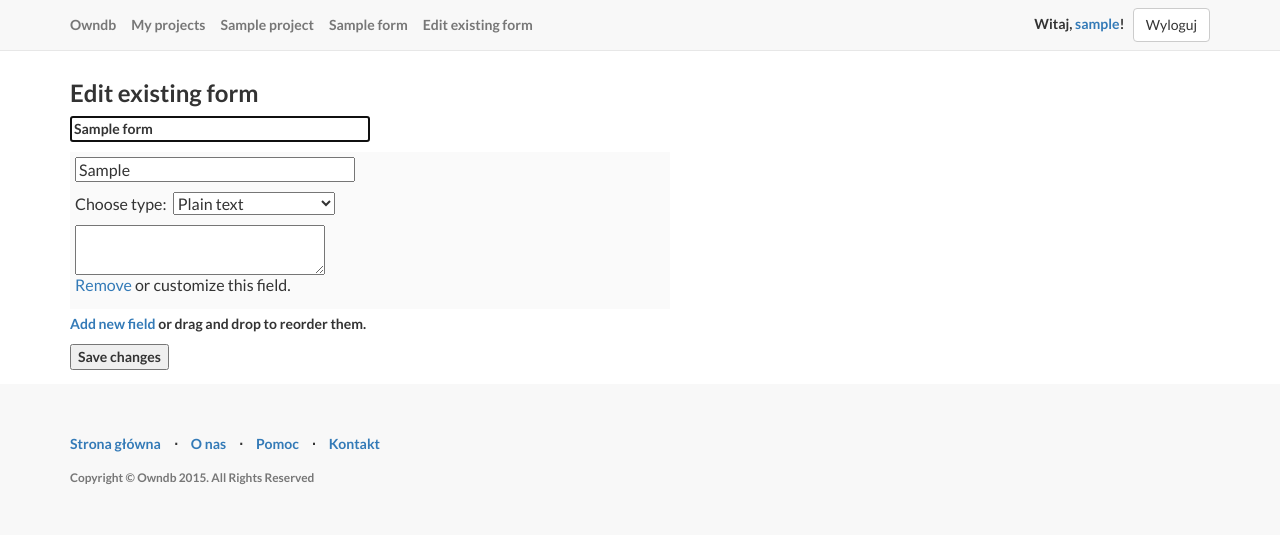
After one commit to kmarud/owndb, a Django app: page /store/1/1/edit/ in a window 1280 px wide. The commit adds this page. Shown: the top 535 px of the page. Run offline with Django 3.2, Linux system fonts and the light colour scheme; a user stored in the database is signed in; data comes from the database, SQL or seed files in the repository; tables that the repository leaves empty hold one stand-in row (values such as "Sample post"); some libraries are stand-ins or nearby versions.

Commit message:
Improvements. First attempt to forms connection (dynamic form and field selection works). Edit page added, but is in early state. """New version of ERD at docs is available.

```diff
--- a/static/css/owndb-1.0.css
+++ b/static/css/owndb-1.0.css
@@ -1,5 +1,5 @@
 /*
- * Owndb CSS - form related pages.
+ * Owndb additional css file.
  *
  */
 
--- a/static/js/owndb-1.0.js
+++ b/static/js/owndb-1.0.js
@@ -1,20 +1,7 @@
 /*
- * Owndb JS - form related pages.
+ * Owndb client-side logic file.
  *
  */
-
-$(function global() {
-
-	//set up a loading indicator
-	$(document).bind("ajaxStart", function() {
-		$("#loading").show();
-	}).bind("ajaxStop", function() {
-		$("#loading").hide();
-	});
-
-});
-
-$(function form_add() {
 
 var text_settings = '\
 	<p>Not null: <input class="notnull" type="checkbox" /> | Multiline: <input class="multiline" type="checkbox" /></p>';
@@ -30,9 +17,13 @@ $(function form_add() {
 	<p><a class="add_checkbox">Add option</a></p>\
 	<ul class="options_block"></ul>';
 
-	var picture_settings = '<p>No settings available.</p>';
-	var file_settings = '<p>File type is not implemented yet.</p>';
-	var connection_settings = '<p>Connection with other form is not implemented yet.</p>';
+var picture_settings = '<p><input class="picture" type="file" accept=".png,.gif,.jpg,.jpeg" /></p>';
+var file_settings = '<p><input class="file" type="file" /></p>';
+var connection_settings = '\
+	<p>Select form and field:&nbsp;\
+		<select class="connection_form"></select>&nbsp;\
+		<select class="connection_field"></select>\
+	</p>';
 var labeltext_settings = '<p><input class="label_text" type="text" placeholder=" set label text" /></p>';
 var labelimage_settings = '<p><input class="label_image" type="file" accept=".png,.gif,.jpg,.jpeg" /></p>';
 
@@ -58,7 +49,7 @@ $(function form_add() {
 	<tr class="field_row">\
 		<td class="field_cell">\
 			<p>\
-					<input class="field_name" type="text" placeholder=" set field name" />\
+				<input class="field_name" type="text" placeholder=" field name" required />\
 			</p>\
 			<div class="field_settings">\
 				<p>Choose type:&nbsp;\
@@ -69,7 +60,7 @@ $(function form_add() {
 						<option value="Checkbox">Checkbox (multiple)</option>\
 						<option value="Picture">Picture</option>\
 						<option value="File">File upload</option>\
-							<option value="Connection">Connect with other form</option>\
+						<option value="Connection">Connection</option>\
 						<option value="LabelText">Text label</option>\
 						<option value="LabelImage">Image label</option>\
 					</select>\
@@ -82,6 +73,30 @@ $(function form_add() {
 		</td>\
 	</tr>';
 
+var redirect = false;
+
+$(function() {
+
+	//set up a loading indicator
+	$(document).bind("ajaxStart", function() {
+		$("#loading").show();
+	}).bind("ajaxStop", function() {
+		$("#loading").hide();
+	});
+
+    $(window).bind('beforeunload', function () {
+        if ($(".field_cell").length > 0 && !redirect)
+            return 'Unsaved data will be lost! Are you sure?';
+    });
+
+    //prevent accidental enter
+    $('#edit_form, #add_form, #add_forminstance').bind('keypress keydown keyup', function (e) {
+        if (e.keyCode == 13) { e.preventDefault(); }
+    });
+
+});
+
+$(function() {
 
 	var $wrapper = $("#fields_wrapper tbody");
 
@@ -90,14 +105,14 @@ $(function form_add() {
         e.preventDefault();
         $($wrapper).append(field);
         if ($(".field_cell").length == 1)
-            $("#add_button").get(0).type = 'submit';
+            $("#submit_button").get(0).type = 'submit';
     });
 
 	//remove field area
     $($wrapper).on("click", ".remove_field", function () {
         $(this).parent().closest('tr').remove();
         if ($(".field_cell").length == 0)
-            $('#add_button').get(0).type = 'hidden';
+            $('#submit_button').get(0).type = 'hidden';
     });
 
     //insert choice item
@@ -137,6 +152,28 @@ $(function form_add() {
         }
     });
 
+	//change list of fields in connection settings
+	$($wrapper).on("change", ".connection_form", function () {
+
+		var token = $('input[name="csrfmiddlewaretoken"]').prop('value');
+
+		$.ajax({
+			url: $(this).attr('action'),
+			method: "POST",
+			data: {
+				'csrfmiddlewaretoken': token,
+				'connection': "field",
+				'form': $(".connection_form").find('option:selected').val()
+			}
+		}).done(function (data) {
+			$("#add_form, #edit_form").find(".connection_field").children().remove();
+			$("#add_form, #edit_form").find(".connection_field").append(data);
+		}).fail(function () {
+			alert("Some error occured while sending data. Try again later.");
+		});
+
+    });
+
     //change field settings area
     $($wrapper).on("change", ".field_type", function () {
         $(this).parent('p').siblings().remove();
@@ -161,6 +198,23 @@ $(function form_add() {
                 settings = file_settings;
                 break;
 			case "Connection":
+
+				var token = $('input[name="csrfmiddlewaretoken"]').prop('value');
+
+				$.ajax({
+					url: $(this).attr('action'),
+					method: "POST",
+					data: {
+						'csrfmiddlewaretoken': token,
+						'connection': "true"
+					}
+				}).done(function (data) {
+					$("#add_form, #edit_form").find(".connection_form").append(data);
+					$(".connection_form").trigger("change");
+				}).fail(function () {
+					alert("Some error occured while sending data. Try again later.");
+				});
+
                 settings = connection_settings;
                 break;
 			case "LabelText":
@@ -173,21 +227,8 @@ $(function form_add() {
         $(this).parent().closest('div').append(settings);
     });
 
-    var redirect = false;
-
-    $(window).bind('beforeunload', function () {
-        if ($(".field_cell").length > 0 && !redirect)
-            return 'Your form will be lost! Are you sure?';
-    });
-
-	//prevent accidental enter
-    $('#add_form').bind('keypress keydown keyup', function (e) {
-        if (e.keyCode == 13) { e.preventDefault(); }
-    });
-
     //parse form and send
     $("#add_form").submit(function (e) {
-
 		e.preventDefault();
 
 		var title = $("#form_name").val();
@@ -219,11 +260,13 @@ $(function form_add() {
 					break;
 				case "Picture":
 				case "File":
-				case "Connection":
+				case "LabelImage":
+					//url or foreign key of image model will be fine, but we have to send image meanwhile via different ajax request
 					field_settings[i] = "-;-";
 					break;
-				case "LabelImage":
-					field_settings[i] = "-";
+				case "Connection":
+					//here will be foreign key of connection (as show at erd diagrams) but we'll do it in view, now send form and field ids.
+					field_settings[i] = "formid;fieldid;additionalsettings";
 					break;
 				case "LabelText":
 					field_settings[i] = $(this).find(".label_text").val();
@@ -237,23 +280,70 @@ $(function form_add() {
 
 		var token = $('input[name="csrfmiddlewaretoken"]').prop('value');
 
-		var after_process = $(this).attr('action');
-		var process_address = after_process + "add/";
-
         $.ajax({
-            url: process_address,
+            url: $(this).attr('action'),
             method: "POST",
             data: {
                 'csrfmiddlewaretoken': token,
 				'title': title,
                 'names': field_names,
                 'types': field_types,
-				'settings': field_settings
+				'settings': field_settings,
+				'connection': "false"
             }
         }).done(function (data) {
             if (data == "OK") {
 				redirect = true;
-				$(location).attr('href', after_process);
+				$(location).attr('href', $('input[name="after_process"]').prop('value'));
+			} else {
+				alert(data);
+			}
+        }).fail(function () {
+            alert("Some error occured while sending data. Try again later.");
+        });
+    });
+
+	//parse form and send
+    $("#edit_form").submit(function (e) {
+		e.preventDefault();
+
+		var token = $('input[name="csrfmiddlewaretoken"]').prop('value');
+
+        $.ajax({
+            url: $(this).attr('action'),
+            method: "POST",
+            data: {
+                'csrfmiddlewaretoken': token,
+				'connection': "false"
+            }
+        }).done(function (data) {
+            if (data == "OK") {
+				redirect = true;
+				$(location).attr('href', $('input[name="after_process"]').prop('value'));
+			} else {
+				alert(data);
+			}
+        }).fail(function () {
+            alert("Some error occured while sending data. Try again later.");
+        });
+    });
+
+	//parse form and send
+    $("#add_forminstance").submit(function (e) {
+		e.preventDefault();
+
+		var token = $('input[name="csrfmiddlewaretoken"]').prop('value');
+
+        $.ajax({
+            url: $(this).attr('action'),
+            method: "POST",
+            data: {
+                'csrfmiddlewaretoken': token
+            }
+        }).done(function (data) {
+            if (data == "OK") {
+				redirect = true;
+				$(location).attr('href', $('input[name="after_process"]').prop('value'));
 			} else {
 				alert(data);
 			}
@@ -263,40 +353,3 @@ $(function form_add() {
     });
 
 });
-
-$(function forminstance_add() {
-
-    //prevent accidental enter
-    $('#add_forminstance').bind('keypress keydown keyup', function (e) {
-        if (e.keyCode == 13) { e.preventDefault(); }
-    });
-
-    //parse form and send
-    $("#add_forminstance").submit(function (e) {
-
-		e.preventDefault();
-
-		var token = $('input[name="csrfmiddlewaretoken"]').prop('value');
-
-		var after_process = $(this).attr('action');
-		var process_address = after_process + "add/";
-
-        $.ajax({
-            url: process_address,
-            method: "POST",
-            data: {
-                'csrfmiddlewaretoken': token
-            }
-        }).done(function (data) {
-            if (data == "OK") {
-				redirect = true;
-				$(location).attr('href', after_process);
-			} else {
-				alert(data);
-			}
-        }).fail(function () {
-            alert("Some error occured while sending data. Try again later.");
-        });
-    });
-
-});
--- a/store/models.py
+++ b/store/models.py
@@ -29,6 +29,11 @@ class Form(models.Model):
 
     def __str__(self):
         return self.title
+
+
+class Sharing(models.Model):
+    form = models.ForeignKey(Form)
+    owner = models.ForeignKey(User)
 
 
 class Type(models.Model):
--- a/store/urls.py
+++ b/store/urls.py
@@ -5,6 +5,7 @@ from store.views import FormInstanceList
 from store.views import FormInstanceDetail
 from store.views import FormAdd
 from store.views import FormInstanceAdd
+from store.views import FormEdit
 
 urlpatterns = patterns(
 	'',
@@ -14,6 +15,7 @@ urlpatterns = patterns(
 	#url(r'^(?P<project>[\w\-\_]+)/(?P<page>[0-9]+)/$', FormList.as_view(), name='form-list'),
 	url(r'^(?P<project>[\w\-\_]+)/$', FormList.as_view(), name='form-list'),
     url(r'^(?P<project>[\w\-\_]+)/(?P<form>[\w\-\_]+)/add/?$', FormInstanceAdd.as_view(), name='forminstance-add'),
+    url(r'^(?P<project>[\w\-\_]+)/(?P<form>[\w\-\_]+)/edit/?$', FormEdit.as_view(), name='form-edit'),
 	#url(r'^(?P<project>[\w\-\_]+)/(?P<form>[\w\-\_]+)/(?P<page>[0-9]+)/$', FormInstanceList.as_view(), name='forminstance-list'),
 	url(r'^(?P<project>[\w\-\_]+)/(?P<form>[\w\-\_]+)/$', FormInstanceList.as_view(), name='forminstance-list'),
 	#url(r'^(?P<project>[\w\-\_]+)/(?P<form>[\w\-\_]+)/(?P<forminstance>[\w\-\_]+)/(?P<page>[0-9]+)/$', FormInstanceDetail.as_view(), name='forminstance-detail'),
--- a/store/views.py
+++ b/store/views.py
@@ -36,31 +36,81 @@ class FormAdd(LoggedInMixin,TemplateView):
     def post(self, request, *args, **kwargs):
         context = self.get_context_data()
 
-        title_pattern = re.compile("^([a-zA-Z0-9][a-zA-Z0-9 ]*[a-zA-Z0-9])$")
-        if not title_pattern.match(request.POST.get('title')):
-            return HttpResponse("Form name is invalid (letters, digits and spaces between allowed)!")
+        if (request.POST.get('connection') == "false"):
 
-        p = models.Project.objects.get(pk=self.kwargs['project'])
-        f = models.Form(
-                title=request.POST.get('title'),
-                project=p,
-                slug = slugify(request.POST.get('title'))
-            )
-        f.save()
+            title_pattern = re.compile("^([a-zA-Z0-9][a-zA-Z0-9 ]*[a-zA-Z0-9])$")
+            if not title_pattern.match(request.POST.get('title')):
+                return HttpResponse("Form name is invalid (letters, digits and spaces between allowed)!")
 
-        i = 0
-        for name in request.POST.getlist("names[]"):
-            ff = models.FormField(
-                form=f,
-                type=models.Type.objects.get(name=request.POST.getlist("types[]")[i]),
-                caption=name,
-                settings=request.POST.getlist("settings[]")[i],
-                position=i
-            )
-            ff.save()
-            i = i + 1
+            p = models.Project.objects.get(pk=self.kwargs['project'])
+            f = models.Form(
+                    title=request.POST.get('title'),
+                    project=p,
+                    slug = slugify(request.POST.get('title'))
+                )
+            f.save()
 
-        return HttpResponse("OK")
+            i = 0
+            for name in request.POST.getlist("names[]"):
+                ff = models.FormField(
+                    form=f,
+                    type=models.Type.objects.get(name=request.POST.getlist("types[]")[i]),
+                    caption=name,
+                    settings=request.POST.getlist("settings[]")[i],
+                    position=i
+                )
+                ff.save()
+                i = i + 1
+
+            return HttpResponse("OK")
+
+        elif (request.POST.get('connection') == "field"):
+            #fields of given form
+            fields = ""
+            for field in models.FormField.objects.filter(form=request.POST.get('form')):
+                fields += '<option value="' + str(field.pk) + '">' + field.caption + '</option>'
+            return HttpResponse(fields)
+
+        else:
+            #list of forms in project for connection field
+            forms = ""
+            for form in models.Form.objects.filter(project=self.kwargs['project']):
+                forms += '<option value="' + str(form.pk) + '">' + form.title + '</option>'
+            return HttpResponse(forms)
+
+
+class FormEdit(LoggedInMixin,TemplateView):
+
+    template_name = 'store/form_edit.html'
+
+    def get_context_data(self, **kwargs):
+        context = super(FormEdit, self).get_context_data(**kwargs)
+        context['project'] = models.Project.objects.get(pk=self.kwargs['project'])
+        context['form'] = models.Form.objects.get(pk=self.kwargs['form'])
+        context['fields'] = models.FormField.objects.filter(form=self.kwargs['form']).order_by('position')
+        return context
+
+    def post(self, request, *args, **kwargs):
+        context = self.get_context_data()
+
+        if (request.POST.get('connection') == "false"):
+
+
+            return HttpResponse("Not implemented yet.")
+
+        elif (request.POST.get('connection') == "field"):
+            #fields of given form (but not the same as in formadd above because here active choice should be at first option)
+            fields = ""
+            for field in models.FormField.objects.filter(form=request.POST.get('form')):
+                fields += '<option value="' + str(field.pk) + '">' + field.caption + '</option>'
+            return HttpResponse(fields)
+
+        else:
+            #list of forms in project for connection field (but not the same as in formadd above because here active choice should be at first option)
+            forms = ""
+            for form in models.Form.objects.filter(project=self.kwargs['project']):
+                forms += '<option value="' + str(form.pk) + '">' + form.title + '</option>'
+            return HttpResponse(forms)
 
 
 class FormInstanceAdd(LoggedInMixin, TemplateView):
@@ -70,6 +120,7 @@ class FormInstanceAdd(LoggedInMixin, TemplateView):
     def get_context_data(self, **kwargs):
         context = super(FormInstanceAdd, self).get_context_data(**kwargs)
         context['project'] = models.Project.objects.get(pk=self.kwargs['project'])
+        context['form'] = models.Form.objects.get(pk=self.kwargs['form'])
         context['fields'] = models.FormField.objects.filter(form=self.kwargs['form']).order_by('position')
         return context
 
--- /dev/null
+++ b/templates/store/form_edit.html
@@ -0,0 +1,117 @@
+
+{% extends "base.html" %}
+
+{% block title %}
+    Edit existing form
+{% endblock %}
+
+{% block main-title %}
+	<a class="navbar-brand topnav" href="{% url 'form-list' project.pk %}">{{ project.title }}</a>  <a class="navbar-brand topnav" href="{% url 'forminstance-list' project.pk form.pk %}">{{ form.title }}</a> <a class="navbar-brand topnav" >Edit existing form</a>
+{% endblock %}
+
+{% load staticfiles %}
+
+{% load store_extras %}
+
+{% block extra_css %}
+{% endblock %}
+
+{% block container %}
+    <div class="forms">
+        <div class="container">
+
+			<h3>Edit existing form</h3>
+			<div id="loading"></div>
+			<form id="edit_form" action="{% url 'form-edit' project.pk form.pk %}">
+				{% csrf_token %}
+				<input name="after_process" type="hidden" value="{% url 'form-list' project.pk %}" />
+				<p>
+					<input id="form_name" type="text" value="{{ form.title }}" placeholder=" set form name" autofocus required/>
+				</p>
+				<table id="fields_wrapper">
+					<tbody>
+						{% for field in fields %}
+						<tr class="field_row">
+							<td class="field_cell">
+								<p>
+									<input class="field_name" type="text" value="{{ field.caption }}" placeholder=" set form name" autofocus required />
+								</p>
+								<div class="field_settings">
+
+
+
+
+
+									<p>Choose type:&nbsp;
+										<select class="field_type">
+											<option value="Text">Plain text</option>
+											<option value="Number">Number</option>
+											<option value="Choice">Choice (single)</option>
+											<option value="Checkbox">Checkbox (multiple)</option>
+											<option value="Picture">Picture</option>
+											<option value="File">File upload</option>
+											<option value="Connection">Connection</option>
+											<option value="LabelText">Text label</option>
+											<option value="LabelImage">Image label</option>
+										</select>
+									</p>
+
+
+
+
+										{% if field.type|stringformat:"s" == "Text" %}
+											{% with field.settings|split_all:";" as options %}
+												{% if options.1|stringformat:"s" == "0" %}
+													<input type="text" style="width:250px" placeholder=" type some text" {% if options.0|stringformat:"s" == "1" %}required{% endif %} />
+												{% else %}
+													<textarea style="width:250px; height:50px" {% if options.0|stringformat:"s" == "1" %}required="required"{% endif %} ></textarea>
+												{% endif %}
+											{% endwith %}
+										{% elif field.type|stringformat:"s" == "Number" %}
+											<input type="number" min="0" max="100" style="width:150px" placeholder=" type number" />
+										{% elif field.type|stringformat:"s" == "Choice" %}
+											{% with field.settings|split_remove_first:";" as options %}
+												{% for option in options %}
+													<input type="radio" name="{{ field.pk }}" /> {{ option }}<br />
+												{% endfor %}
+											{% endwith %}
+										{% elif field.type|stringformat:"s" == "Checkbox" %}
+											{% with field.settings|split_remove_first:";" as options %}
+												{% for option in options %}
+													<input type="checkbox" name="{{ field.pk }}" /> {{ option }}<br />
+												{% endfor %}
+											{% endwith %}
+										{% elif field.type|stringformat:"s" == "LabelText" %}
+											<p style="font-size:18px; color:#789" >{{ field.settings }}</p>
+										{% elif field.type|stringformat:"s" == "LabelImage" %}
+											{{ field.settings }}
+										{% else %}
+											<p>Not implemented yet.</p>
+										{% endif %}
+
+
+
+
+
+
+								</div>
+								<p>
+									<a class="remove_field">Remove</a> or customize this field.
+								</p>
+							</td>
+						</tr>
+						{% endfor %}
+					</tbody>
+				</table>
+				<p>
+					<a id="add_field">Add new field</a> or drag and drop to reorder them.
+				</p>
+				<p>
+					<input id="submit_button" type="submit" value="Save changes" />
+				</p>
+			</form>
+
+        </div>
+    </div>
+    <!-- /.forms -->
+{% endblock %}
--- a/templates/store/form_list.html
+++ b/templates/store/form_list.html
@@ -50,7 +50,10 @@
                                 <th><img src="{% static "img/web-design.png" %}" class="img-rounded center-block"></th>
                                 <td><a href="{% url 'forminstance-list' entry.project.pk entry.pk %}">{{ entry.title }}</a></td>
                                 <td>{{ entry.forminstance_set.count }}</td>
-								<td><a href="{% url 'forminstance-list' entry.project.pk entry.pk %}add/">Add new instance</a></td>
+								<td>
+									<a href="{% url 'forminstance-list' entry.project.pk entry.pk %}add/">Add new instance</a> |
+									<a href="{% url 'forminstance-list' entry.project.pk entry.pk %}edit/">Edit form</a>
+								</td>
                             </tr>
                         {% endfor %}
                     </tbody>
```
Also changed, not shown: templates/store/form_add.html (+4 -3 lines), templates/store/forminstance_add.html (+7 -6 lines). Lines whose indentation alone changed are shown as unchanged.
